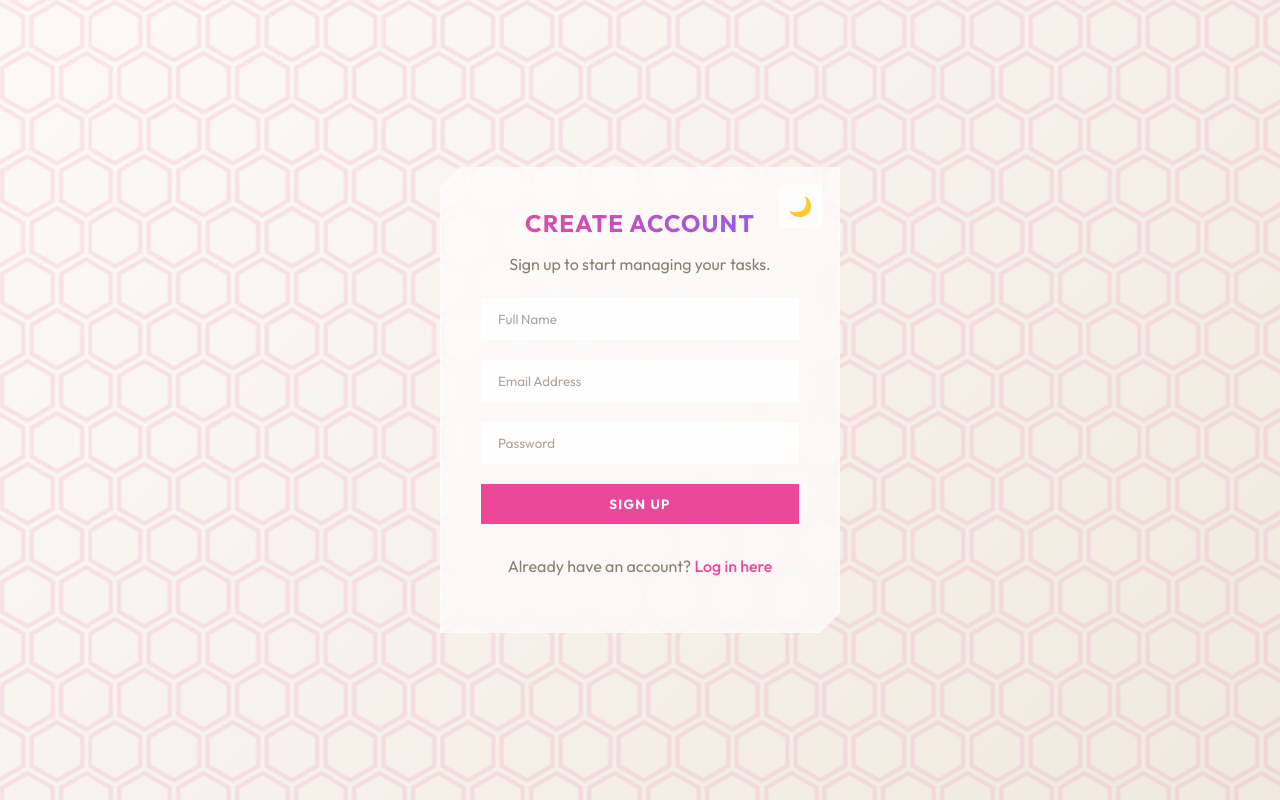
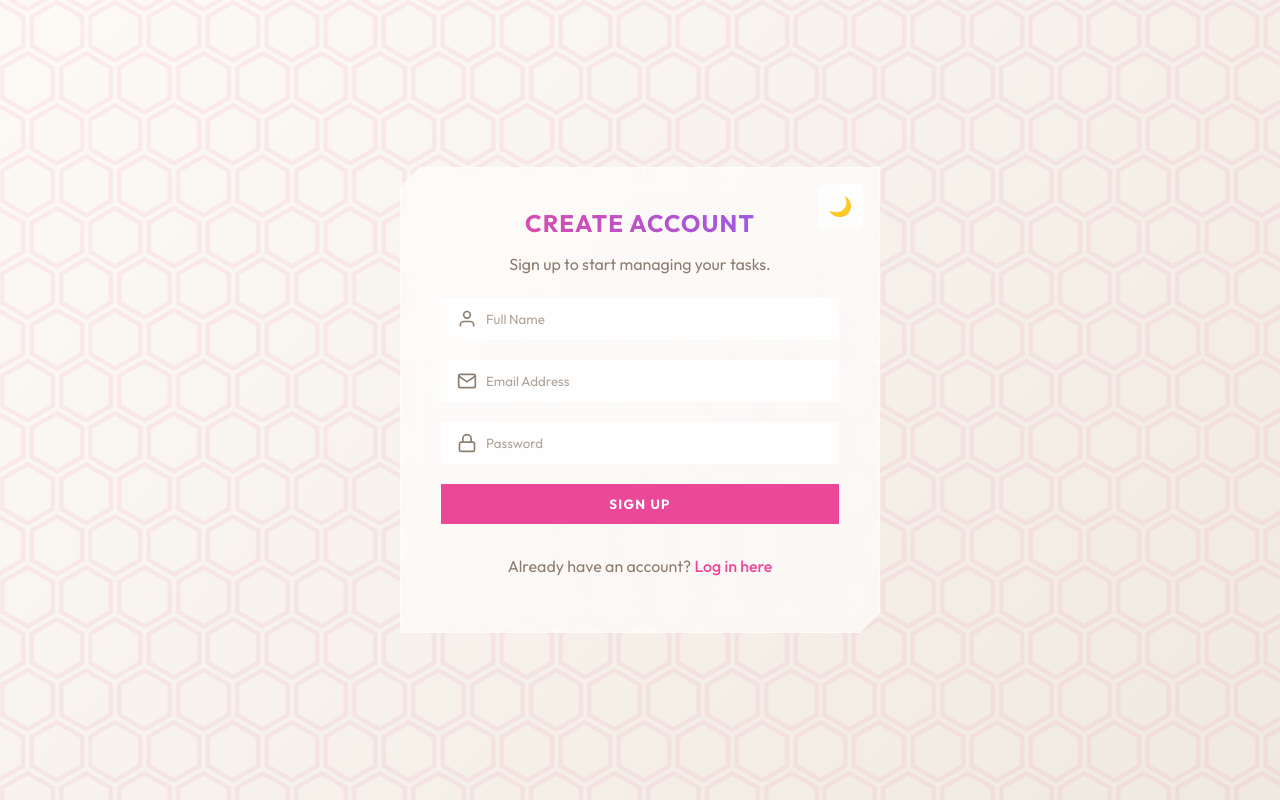
Before and after one commit to Grim1093/AvMern, a React app in the folder frontend/: page /register in a window 1280 px wide. Built offline with nearby package versions, Linux system fonts and the light colour scheme; the HTML template or start-up script is replaced by a standard one.

Commit message:
feat: enhance input fields with icons and improve layout; add loading state for task updates

```diff
--- a/frontend/src/index.css
+++ b/frontend/src/index.css
@@ -241,10 +241,27 @@ button:disabled {
 
 .auth-card {
   width: 100%;
-  max-width: 400px;
+  max-width: 480px;
   padding: 2.5rem;
   text-align: center;
   position: relative;
+}
+
+.input-wrapper {
+  position: relative;
+  display: flex;
+  align-items: center;
+}
+
+.input-icon {
+  position: absolute;
+  left: 1rem;
+  color: var(--text-secondary);
+  pointer-events: none;
+}
+
+.input-wrapper input {
+  padding-left: 2.75rem;
 }
 
 .theme-toggle-corner {
@@ -760,6 +777,6 @@ button:active {
 }
 
 @keyframes pulseHex {
-  0% { opacity: 0.04; transform: scale(1); }
-  100% { opacity: 0.12; transform: scale(1.05); }
+  0% { opacity: 0.02; transform: scale(1); }
+  100% { opacity: 0.08; transform: scale(1.05); }
 }
--- a/frontend/src/pages/Dashboard.jsx
+++ b/frontend/src/pages/Dashboard.jsx
@@ -23,6 +23,7 @@ function Dashboard({ toggleTheme, theme }) {
 
   // Edit State
   const [isEditModalOpen, setIsEditModalOpen] = useState(false);
+  const [isSaving, setIsSaving] = useState(false);
   const [editTaskId, setEditTaskId] = useState(null);
   const [editTitle, setEditTitle] = useState('');
   const [editDescription, setEditDescription] = useState('');
@@ -43,6 +44,17 @@ function Dashboard({ toggleTheme, theme }) {
   useEffect(() => {
     localStorage.setItem('sortPref', sortPref);
   }, [sortPref]);
+
+  useEffect(() => {
+    const handleKeyDown = (e) => {
+      if (e.key === 'Escape') {
+        setIsEditModalOpen(false);
+        setIsFeedbackModalOpen(false);
+      }
+    };
+    window.addEventListener('keydown', handleKeyDown);
+    return () => window.removeEventListener('keydown', handleKeyDown);
+  }, []);
 
   const getGreeting = () => {
     const hour = new Date().getHours();
@@ -140,6 +152,7 @@ function Dashboard({ toggleTheme, theme }) {
   const onUpdateTask = async (e) => {
     e.preventDefault();
     if (!editTitle.trim()) return;
+    setIsSaving(true);
     try {
       await axios.put(`http://localhost:5000/api/tasks/${editTaskId}`,
         {
@@ -155,6 +168,8 @@ function Dashboard({ toggleTheme, theme }) {
       announce('Task updated successfully');
     } catch (error) {
       console.error('Failed to update task:', error.message);
+    } finally {
+      setIsSaving(false);
     }
   };
 
@@ -468,7 +483,9 @@ function Dashboard({ toggleTheme, theme }) {
               </div>
               <div className="modal-actions">
                 <button type="button" className="btn-outline" onClick={() => setIsEditModalOpen(false)}>Cancel</button>
-                <button type="submit" className="btn-primary">Save Changes</button>
+                <button type="submit" className="btn-primary" disabled={isSaving}>
+                  {isSaving ? 'Saving...' : 'Save Changes'}
+                </button>
               </div>
             </form>
           </div>
--- a/frontend/src/pages/Login.jsx
+++ b/frontend/src/pages/Login.jsx
@@ -34,6 +34,8 @@ function Login({ toggleTheme, theme }) {
         {error && <div style={{ color: 'var(--danger)', marginTop: '1rem', padding: '0.5rem', background: 'rgba(239, 68, 68, 0.1)', borderRadius: '8px' }}>{error}</div>}
 
         <form onSubmit={onSubmit}>
+          <div className="input-wrapper">
+            <svg className="input-icon" width="20" height="20" fill="none" stroke="currentColor" strokeWidth="2" viewBox="0 0 24 24"><path d="M4 4h16c1.1 0 2 .9 2 2v12c0 1.1-.9 2-2 2H4c-1.1 0-2-.9-2-2V6c0-1.1.9-2 2-2z"></path><polyline points="22,6 12,13 2,6"></polyline></svg>
             <input
               type="email"
               placeholder="Email Address"
@@ -41,6 +43,9 @@ function Login({ toggleTheme, theme }) {
               onChange={(e) => setEmail(e.target.value)}
               required
             />
+          </div>
+          <div className="input-wrapper">
+            <svg className="input-icon" width="20" height="20" fill="none" stroke="currentColor" strokeWidth="2" viewBox="0 0 24 24"><rect x="3" y="11" width="18" height="11" rx="2" ry="2"></rect><path d="M7 11V7a5 5 0 0110 0v4"></path></svg>
             <input
               type="password"
               placeholder="Password"
@@ -48,6 +53,7 @@ function Login({ toggleTheme, theme }) {
               onChange={(e) => setPassword(e.target.value)}
               required
             />
+          </div>
           <button type="submit" className="btn-primary">Sign In</button>
         </form>
 
--- a/frontend/src/pages/Register.jsx
+++ b/frontend/src/pages/Register.jsx
@@ -35,6 +35,8 @@ function Register({ toggleTheme, theme }) {
         {error && <div style={{ color: 'var(--danger)', marginTop: '1rem', padding: '0.5rem', background: 'rgba(239, 68, 68, 0.1)', borderRadius: '8px' }}>{error}</div>}
 
         <form onSubmit={onSubmit}>
+          <div className="input-wrapper">
+            <svg className="input-icon" width="20" height="20" fill="none" stroke="currentColor" strokeWidth="2" viewBox="0 0 24 24"><path d="M20 21v-2a4 4 0 00-4-4H8a4 4 0 00-4 4v2"></path><circle cx="12" cy="7" r="4"></circle></svg>
             <input
               type="text"
               placeholder="Full Name"
@@ -42,6 +44,9 @@ function Register({ toggleTheme, theme }) {
               onChange={(e) => setName(e.target.value)}
               required
             />
+          </div>
+          <div className="input-wrapper">
+            <svg className="input-icon" width="20" height="20" fill="none" stroke="currentColor" strokeWidth="2" viewBox="0 0 24 24"><path d="M4 4h16c1.1 0 2 .9 2 2v12c0 1.1-.9 2-2 2H4c-1.1 0-2-.9-2-2V6c0-1.1.9-2 2-2z"></path><polyline points="22,6 12,13 2,6"></polyline></svg>
             <input
               type="email"
               placeholder="Email Address"
@@ -49,6 +54,9 @@ function Register({ toggleTheme, theme }) {
               onChange={(e) => setEmail(e.target.value)}
               required
             />
+          </div>
+          <div className="input-wrapper">
+            <svg className="input-icon" width="20" height="20" fill="none" stroke="currentColor" strokeWidth="2" viewBox="0 0 24 24"><rect x="3" y="11" width="18" height="11" rx="2" ry="2"></rect><path d="M7 11V7a5 5 0 0110 0v4"></path></svg>
             <input
               type="password"
               placeholder="Password"
@@ -56,6 +64,7 @@ function Register({ toggleTheme, theme }) {
               onChange={(e) => setPassword(e.target.value)}
               required
             />
+          </div>
           <button type="submit" className="btn-primary">Sign Up</button>
         </form>
 
```
Lines whose indentation alone changed are shown as unchanged.
